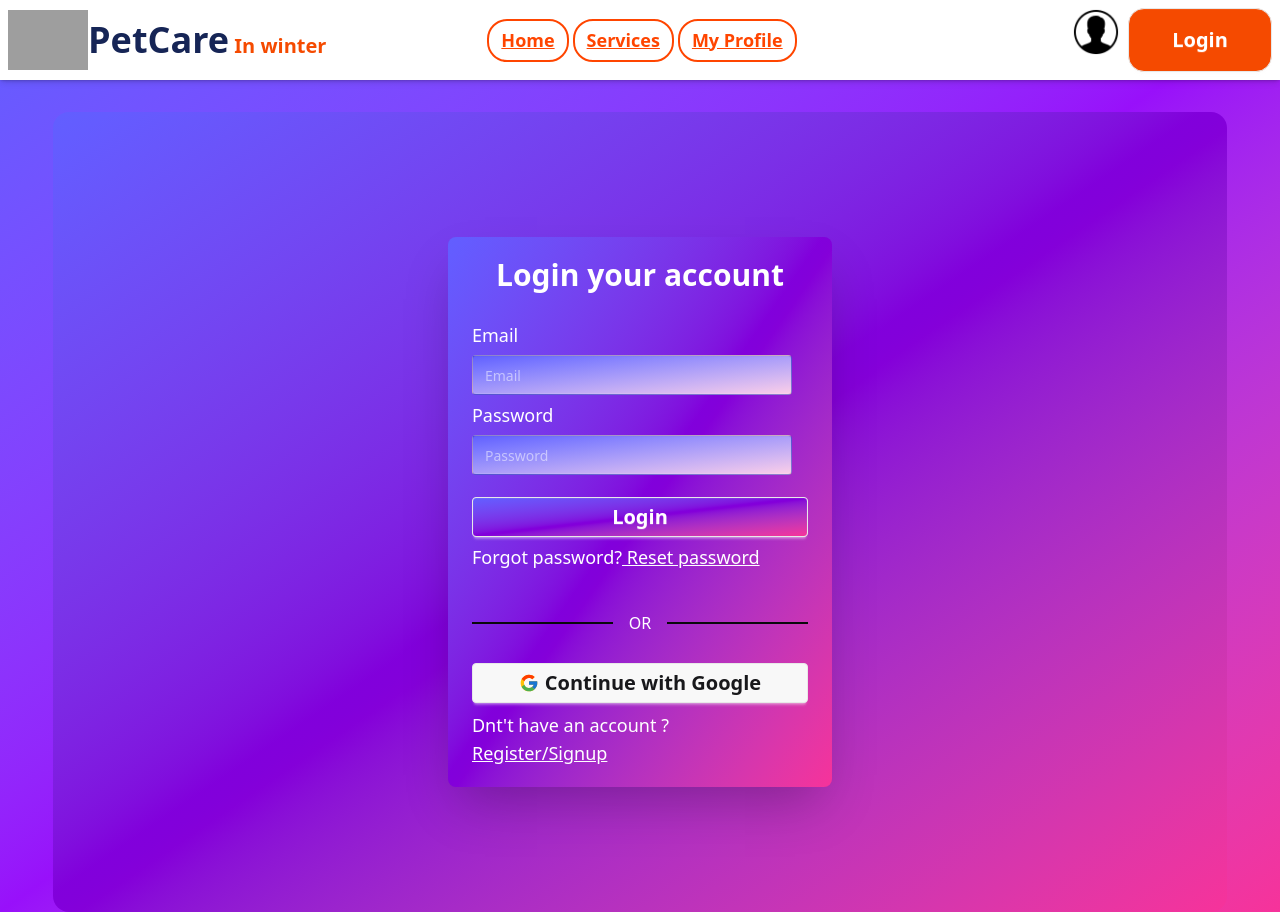
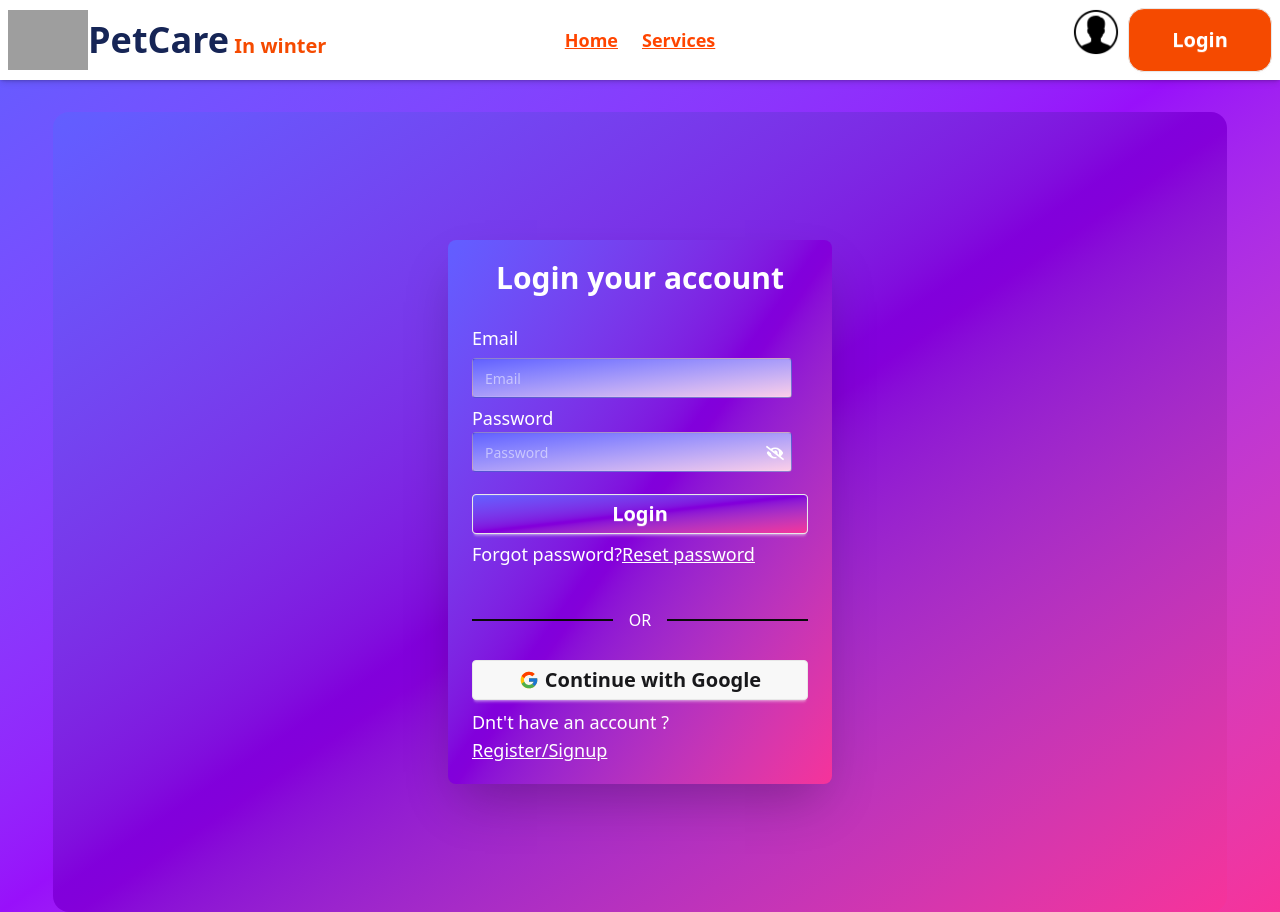
Before and after one commit to tomafouzder/pet-care-in-winter, a React (Vite) app: page /auth/login in a window 1280 px wide. Built offline with nearby package versions, Linux system fonts and the light colour scheme; no server answers; grey boxes are pictures that could not be loaded.

Commit message:
added this login , register and profile section navigate

```diff
--- a/package.json
+++ b/package.json
@@ -16,6 +16,7 @@
     "firebase": "^12.5.0",
     "react": "^19.1.1",
     "react-dom": "^19.1.1",
+    "react-hot-toast": "^2.6.0",
     "react-icons": "^5.5.0",
     "react-router": "^7.9.5",
     "swiper": "^12.0.3",
--- /dev/null
+++ b/src/PrivateRoute/PrivateRoute.jsx
@@ -0,0 +1,21 @@
+import React, { useContext } from 'react';
+import { AuthContext } from '../provider/AuthProvider';
+import { Navigate } from 'react-router';
+import Loading from '../components/Loading/Loading';
+
+const PrivateRoute = ({ children }) => {
+    const { user, loading } = useContext(AuthContext);
+
+    if (loading) {
+        return <Loading></Loading>
+    }
+
+    if (!user) {
+        return <Navigate to="/auth/register" />
+    }
+
+
+    return children;
+};
+
+export default PrivateRoute;
--- a/src/Routes/router.jsx
+++ b/src/Routes/router.jsx
@@ -28,7 +28,11 @@ const router = createBrowserRouter(
                 },
                 {
                     path: "/profile",
-                    Component: MyProfile
+                    element: (
+                        <PrivateRoute>
+                            <MyProfile />
+                        </PrivateRoute>
+                    )
                 },
                 {
                     path: "/cardDetails/:id",
@@ -62,7 +66,7 @@ const router = createBrowserRouter(
                 },
                 {
                     path: "/auth/google",
-                    Component:GoogleLogin
+                    Component: GoogleLogin
                 }
             ]
         }
--- a/src/components/AuthPages/Login.jsx
+++ b/src/components/AuthPages/Login.jsx
@@ -1,14 +1,27 @@
-import React, { use, useState } from 'react';
+import React, { useContext, useEffect, useRef, useState } from 'react';
 import { Link, useLocation, useNavigate } from 'react-router';
 import { AuthContext } from '../../provider/AuthProvider';
 import GoogleLogin from '../GoogleLogin/GoogleLogin';
+import toast from 'react-hot-toast';
+import { FaEye, FaEyeSlash } from 'react-icons/fa';
+
 
 
 const Login = () => {
+    const [show, setShow] = useState(false);
     const [error, setError] = useState("")
-    const { signIn } = use(AuthContext)
+    const { user, signIn, resetPassword } = useContext(AuthContext)
     const location = useLocation();
-    const navigate = useNavigate()
+    const navigate = useNavigate();
+
+    const emailRef = useRef(null);
+
+    useEffect(() => {
+        if (user) {
+             navigate("/");
+         }
+    }, [user, navigate])
+
     console.log(location)
     const handleLogin = (e) => {
         e.preventDefault();
@@ -25,10 +38,25 @@ const Login = () => {
             })
             .catch((error) => {
                 const errorCode = error.code;
-                // const errorMessage = error.message;
-                // alert(errorCode, errorMessage);
-                setError(errorCode)
+                const errorMessage = error.message;
+                setError(errorCode);
+                toast.error(errorMessage);
+
             })
+    }
+
+    const handleForgetPassword = (e) => {
+        const email = emailRef.current.value;
+        console.log(email);
+
+        resetPassword(email)
+            .then(() => {
+                toast.success("Check your email and reset password");
+            })
+            .catch((error) => {
+                toast.error(error.message);
+            })
+
     }
 
     return (
@@ -41,18 +69,24 @@ const Login = () => {
                         <label className="label text-white">Email</label>
                         <input type="email"
                             name='email'
+                            ref={emailRef}
                             className="input bg-gradient-to-br from-indigo-500  to-pink-200"
                             placeholder="Email"
                             required
                         />
                         {/* Password */}
+                        <div className='relative'>
                             <label className="label text-white">Password</label>
-                        <input type="password"
+                            <input type={show ? "text" : "password"}
                                 name='password'
                                 className="input bg-gradient-to-br from-indigo-500  to-pink-200"
                                 placeholder="Password"
                                 required
                             />
+                            <span onClick={() => setShow(!show)} className='absolute right-6 top-10 cursor-pointer z-50'>
+                                {show ? <FaEye /> : <FaEyeSlash />}
+                            </span>
+                        </div>
 
                         {
                             error && <p className='text-red-200'>{error}</p>
@@ -64,7 +98,11 @@ const Login = () => {
                         {/* forget password */}
                         <p className="font-medium  text-lg">
                             Forgot password?
-                            <Link className=" underline" to="/auth/register">  Reset password</Link>
+                            <button
+                                onClick={handleForgetPassword}
+                                className=" underline cursor-pointer"
+                                type='button'
+                            >  Reset password</button>
                         </p>
                     </fieldset>
                 </form>
--- a/src/components/AuthPages/Register.jsx
+++ b/src/components/AuthPages/Register.jsx
@@ -1,13 +1,19 @@
-import React, { use } from 'react';
+import React, { use, useEffect, useState } from 'react';
 import { Link, useNavigate } from 'react-router';
 import { AuthContext } from '../../provider/AuthProvider';
 import GoogleLogin from '../GoogleLogin/GoogleLogin';
+import toast from 'react-hot-toast';
+import { FaEye, FaEyeSlash } from 'react-icons/fa';
 
 
 const Register = () => {
+    const [show, setShow] = useState(false);
+    const { user, createUser, setUser, updateUserProfile } = use(AuthContext)
+    const navigate = useNavigate();
 
-    const { createUser, setUser, updateUserProfile } = use(AuthContext)
-    const navigate = useNavigate();
+    useEffect(() => {
+        if (user) { navigate("/"); }
+    }, [user, navigate])
 
 
     const handleRegister = (e) => {
@@ -19,6 +25,15 @@ const Register = () => {
         const photo = form.photo.value;
         const password = form.password.value;
         console.log({ name, email, photo, password });
+
+        const passwordRegex = /^(?=.*[a-z])(?=.*[A-Z])(?=.*\d)(?=.*[!@#$%^&*(),.?":{}|<>]).{6,}$/;
+        if (!passwordRegex.test(password)) {
+            toast.error(
+                "Password must be at least 6 characters long and include at least one uppercase letter, one lowercase letter, one number, and one special character."
+            );
+            return;
+        }
+
         createUser(email, password)
             .then((result) => {
                 const user = result.user;
@@ -34,12 +49,13 @@ const Register = () => {
 
             })
             .catch((error) => {
-                const errorCode = error.code;
+                // const errorCode = error.code;
                 const errorMessage = error.message;
-                alert(errorMessage);
+                toast.error(errorMessage);
             })
 
     }
+
 
     return (
         <div className="flex justify-center min-h-screen w-11/12 bg- mx-auto rounded-2xl items-center bg-gradient-to-br from-indigo-500 via-purple-700 to-pink-500">
@@ -73,12 +89,17 @@ const Register = () => {
                             placeholder="Photo URL" />
 
                         {/* Password */}
-                        <label className="label text-white">Password</label>
-                        <input type="password"
-                            name='password'
-                            className="input bg-gradient-to-br from-indigo-500  to-pink-200 "
-                            required
-                            placeholder="Password" />
+                        <div className='relative'>
+                            <label className="label text-white">Password</label>
+                            <input type={show ? "text" : "password"}
+                                name='password'
+                                className="input bg-gradient-to-br from-indigo-500  to-pink-200 "
+                                required
+                                placeholder="Password" />
+                            <span onClick={() => setShow(!show)} className='absolute right-6 top-10 cursor-pointer z-50'>
+                                {show ? <FaEye /> : <FaEyeSlash />}
+                            </span>
+                        </div>
 
                         {/* button */}
                         <button type='submit' className="btn  bg-gradient-to-br from-indigo-500 via-purple-700 to-pink-500 text-white font-semibold text-xl mt-4">Register</button>
--- a/src/components/GoogleLogin/GoogleLogin.jsx
+++ b/src/components/GoogleLogin/GoogleLogin.jsx
@@ -1,10 +1,39 @@
-import React from 'react';
+import React, { useContext } from 'react';
 import { FcGoogle } from 'react-icons/fc';
+import { AuthContext } from '../../provider/AuthProvider';
+import toast from 'react-hot-toast';
+import { Link, useLocation, useNavigate } from 'react-router';
+
+
+
 
 const GoogleLogin = () => {
+    const { googleSignIn } = useContext(AuthContext);
+    const location = useLocation();
+    const navigate = useNavigate()
+
+    const handleGoogleSignin = () => {
+        googleSignIn()
+            .then((result) => {
+                const user = result.user;
+                console.log(user);
+                navigate(`${location.state ? location.state : "/"}`)
+
+            })
+            .catch((error) => {
+                // const errorCode = error.code;
+                const errorMessage = error.message;
+                toast.error(errorMessage);
+
+            })
+    }
+
     return (
         <div>
-            <button className="btn w-full font-semibold text-xl mt-4"><FcGoogle />Continue with Google</button>
+            <Link
+                onClick={handleGoogleSignin}
+                className="btn w-full font-semibold text-xl mt-4">
+                <FcGoogle />Continue with Google</Link>
 
         </div>
     );
--- a/src/components/Header/Navbar.css
+++ b/src/components/Header/Navbar.css
@@ -3,11 +3,4 @@
     color: orangered;
     font-size: large;
     font-weight: 700;
-
 }
-
-.menu li {
-    border: 2px solid orangered;
-    border-radius: 20px;
-    margin-left: 4px;
-}
--- a/src/components/Header/Navbar.jsx
+++ b/src/components/Header/Navbar.jsx
@@ -1,29 +1,30 @@
-import React, { use } from 'react';
+import React, { useContext } from 'react';
 import { Link, NavLink } from 'react-router';
 import './Navbar.css'
 import navImg from '../../assets/doggy_2.jpg'
 import { AuthContext } from '../../provider/AuthProvider';
 import iconImg from "../../assets/icons8-user-50.png"
+import toast from 'react-hot-toast';
 
 const Navbar = () => {
-    const { user, logOut } = use(AuthContext)
+    const { user, logOut } = useContext(AuthContext);
 
     const handleLogOut = () => {
         console.log('user trying to log out')
         logOut()
             .then(() => {
-                alert('You logged out successfully')
+                toast.success('You logged out successfully')
             })
             .catch((error) => {
-                console.log(error)
+                toast.error(error.message)
             });
 
     }
 
     const links = <>
-        <li><NavLink to="/">Home</NavLink></li>
-        <li><NavLink to="/services">Services</NavLink></li>
-        <li><NavLink to="/profile">My Profile</NavLink></li>
+        <li><NavLink className={({ isActive }) => (isActive ? "text-white  bg-orange-600" : " hover:bg-blue-950")} to="/">Home</NavLink></li>
+        <li><NavLink className={({ isActive }) => (isActive ? "text-white  bg-orange-600" : " hover:bg-blue-950")} to="/services">Services</NavLink></li>
+       {user && <li><NavLink className={({ isActive }) => (isActive ? "text-white  bg-orange-600" : " hover:bg-blue-950")} to="/profile">My Profile</NavLink></li>}
     </>
     return (
         <div className="navbar bg-base-100 shadow-sm">
@@ -42,7 +43,7 @@ const Navbar = () => {
                                     <button onClick={handleLogOut} className="">
                                         LogOut</button>
                                     :
-                                    <Link to="/auth/login" className="">Login</Link>
+                                    <NavLink className={({ isActive }) => (isActive ? "text-white  bg-orange-600" : " hover:bg-blue-950 text-orange-600")} to="/auth/login">Login</NavLink>
                             }
                         </li>
                     </ul>
@@ -72,13 +73,14 @@ const Navbar = () => {
                             :
                             (<div className='relative group'>
                                 <img className='w-12 rounded-full'
-                                    src={`${user ? user.photoURL : iconImg}`}
+                                    src={user?.photoURL || iconImg}
                                     alt="User Avatar" />
 
                                 {
                                     user && (
-                                        <span className='absolute left-1/2 -translate-x-1/2 mb-2 hidden group-hover:block bg-gray-800 text-white text-sm px-2 py-1 rounded-md whitespace-nowrap shadow-md'>
-                                            {user.displayName || "No Name"}
+                                        <span className='absolute left-1/2 -translate-x-1/2 mb-2 hidden group-hover:block bg-gray-800 text-white text-sm rounded-md whitespace-nowrap shadow-md text-center p-2'>
+                                            <p>{user.displayName || "No Name"}</p>
+                                            <p>{user.email || "No Name"}</p>
                                         </span>
                                     )
                                 }
@@ -90,13 +92,14 @@ const Navbar = () => {
                 <div className=' hidden md:flex'>
                     <div className='relative group'>
                         <img className='w-12 mr-2 rounded-full'
-                            src={`${user ? user.photoURL : iconImg}`}
+                            src={user?.photoURL || iconImg}
                             alt="User Avatar" />
 
                         {
                             user && (
-                                <span className='absolute left-1/2 -translate-x-1/2 mb-2 hidden group-hover:block bg-gray-800 text-white text-sm px-2 py-1 rounded-md whitespace-nowrap shadow-md'>
-                                    {user.displayName || "No Name"}
+                                <span className='absolute left-1/2 -translate-x-1/2 mb-2 hidden group-hover:block bg-gray-800 text-white text-sm rounded-md whitespace-nowrap shadow-md text-center p-2'>
+                                    <p>{user.displayName || "No Name"}</p>
+                                    <p>{user.email || "No Name"}</p>
                                 </span>
                             )
                         }
--- a/src/components/MyProfile/MyProfile.jsx
+++ b/src/components/MyProfile/MyProfile.jsx
@@ -1,12 +1,15 @@
 import React, { use } from 'react';
 import { AuthContext } from '../../provider/AuthProvider';
+import iconImg from "../../assets/icons8-user-50.png"
 
 const MyProfile = () => {
     const { user } = use(AuthContext);
     return (
         <div className='pt-4 min-h-screen'>
-            <h1>My Profile</h1>
-         <h2> {user && user.email}</h2>
+            <img src={user ? user.photoURL : iconImg} alt="" />
+            <h1>Name : {user ? user.displayName : " "}</h1>
+            <h2>Email : {user && user.email}</h2>
+            <button className='btn'>Update Profile</button>
         </div>
     );
 };
--- a/src/main.jsx
+++ b/src/main.jsx
@@ -5,11 +5,16 @@ import App from './App.jsx'
 import { RouterProvider } from 'react-router'
 import router from './Routes/router.jsx'
 import AuthProvider from './provider/AuthProvider.jsx'
+import { Toaster } from 'react-hot-toast'
 
 createRoot(document.getElementById('root')).render(
   <StrictMode>
     <AuthProvider>
       <RouterProvider router={router}></RouterProvider>
+      <Toaster
+        position="top-right"
+        reverseOrder={false}
+      />
     </AuthProvider>
   </StrictMode>,
 )
--- a/src/provider/AuthProvider.jsx
+++ b/src/provider/AuthProvider.jsx
@@ -5,11 +5,16 @@ import app from '../firebase/firebase.config';
 import {
     createUserWithEmailAndPassword,
     getAuth,
+    GoogleAuthProvider,
     onAuthStateChanged,
+    sendPasswordResetEmail,
     signInWithEmailAndPassword,
+    signInWithPopup,
     signOut,
     updateProfile
 } from "firebase/auth";
+
+
 
 export const AuthContext = createContext();
 const auth = getAuth(app);
@@ -19,20 +24,31 @@ const AuthProvider = ({ children }) => {
     const [user, setUser] = useState(null);
     const [loading, setLoading] = useState(true);
 
-    console.log(user, loading)
+    const googleProvider = new GoogleAuthProvider();
 
     const createUser = (email, password) => {
         setLoading(true);
         return createUserWithEmailAndPassword(auth, email, password)
+
     };
 
     const signIn = (email, password) => {
         setLoading(true);
         return signInWithEmailAndPassword(auth, email, password)
+    };
+
+
+    const googleSignIn = () => {
+        setLoading(true);
+        return signInWithPopup(auth, googleProvider);
     }
 
     const updateUserProfile = (updatedData) => {
         return updateProfile(auth.currentUser, updatedData)
+    }
+
+    const resetPassword = (email) => {
+        return sendPasswordResetEmail(auth, email)
     }
 
     const logOut = () => {
@@ -56,9 +72,11 @@ const AuthProvider = ({ children }) => {
         createUser,
         logOut,
         signIn,
+        googleSignIn,
         loading,
         setLoading,
         updateUserProfile,
+        resetPassword,
     };
 
     return (
```
Also changed, not shown: 1 other file (tests, documents, lock files or other folders). Lines whose indentation alone changed are shown as unchanged.
